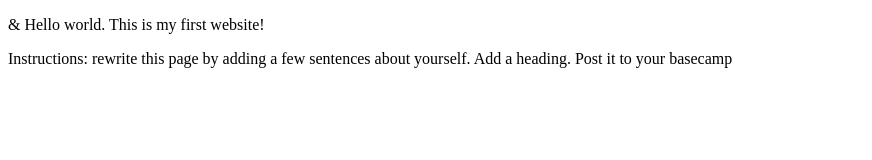
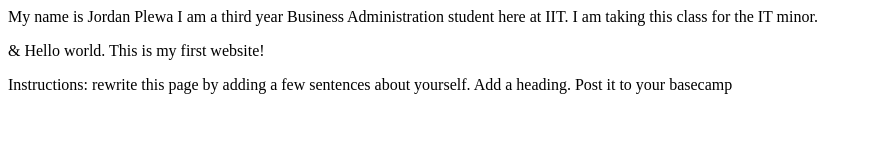
Before and after one commit to Jplewa1/Lab1, a plain HTML site: page index.html in a window 1280 px wide. Shown: the whole page, without its empty margins (0-872 px from the left). Drawn offline with Linux system fonts and the light colour scheme.

Commit message:
Update with body text

```diff
--- a/index.html
+++ b/index.html
@@ -3,8 +3,8 @@
 <head>
   <meta charset="UTF-8">
   <title>ITMD-361 Internet Technologies and Web Design</title>
-</head>
-<body>
+</head> My name is Jordan Plewa
+<body> I am a third year Business Administration student here at IIT. I am taking this class for the IT minor.
   <p>&amp; Hello world. This is my first website!</p>
   <p>Instructions: rewrite this page by adding a few sentences about yourself. Add a heading. Post it to your basecamp</p>
 </body>
```
